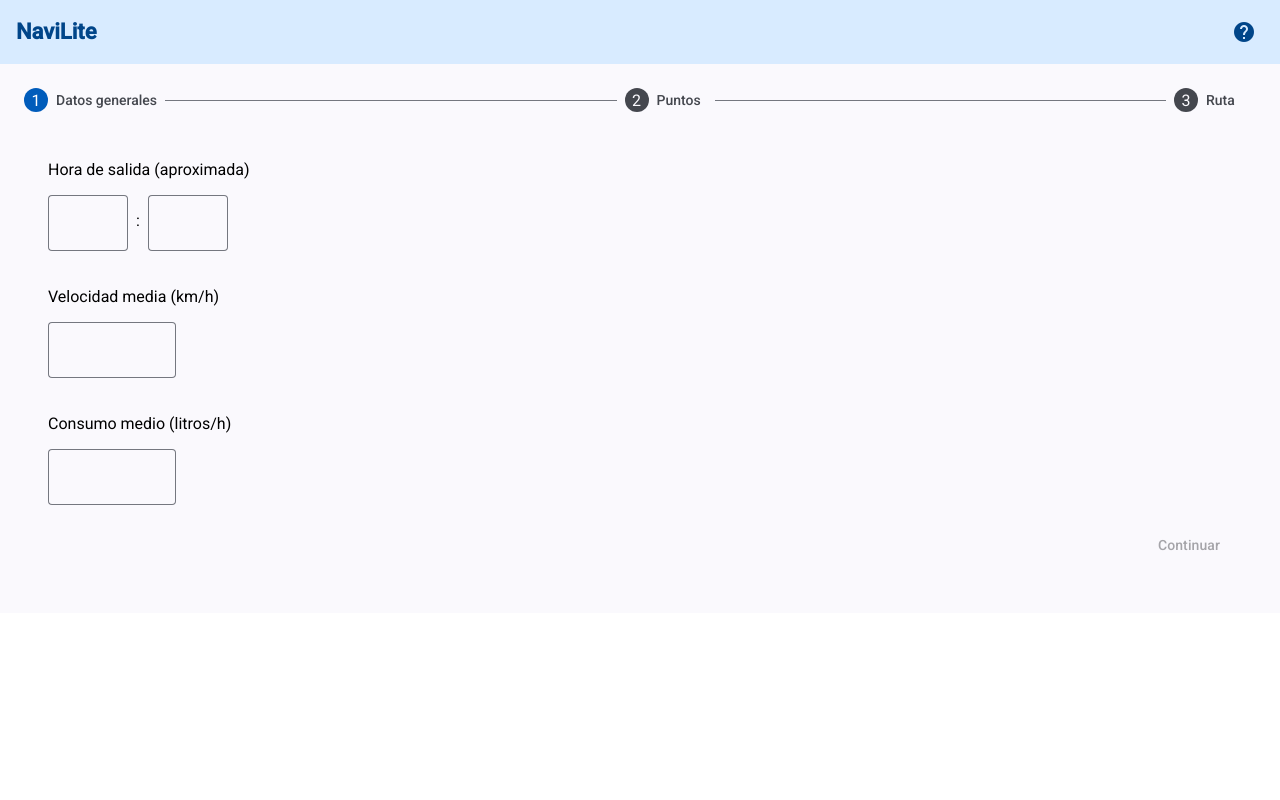
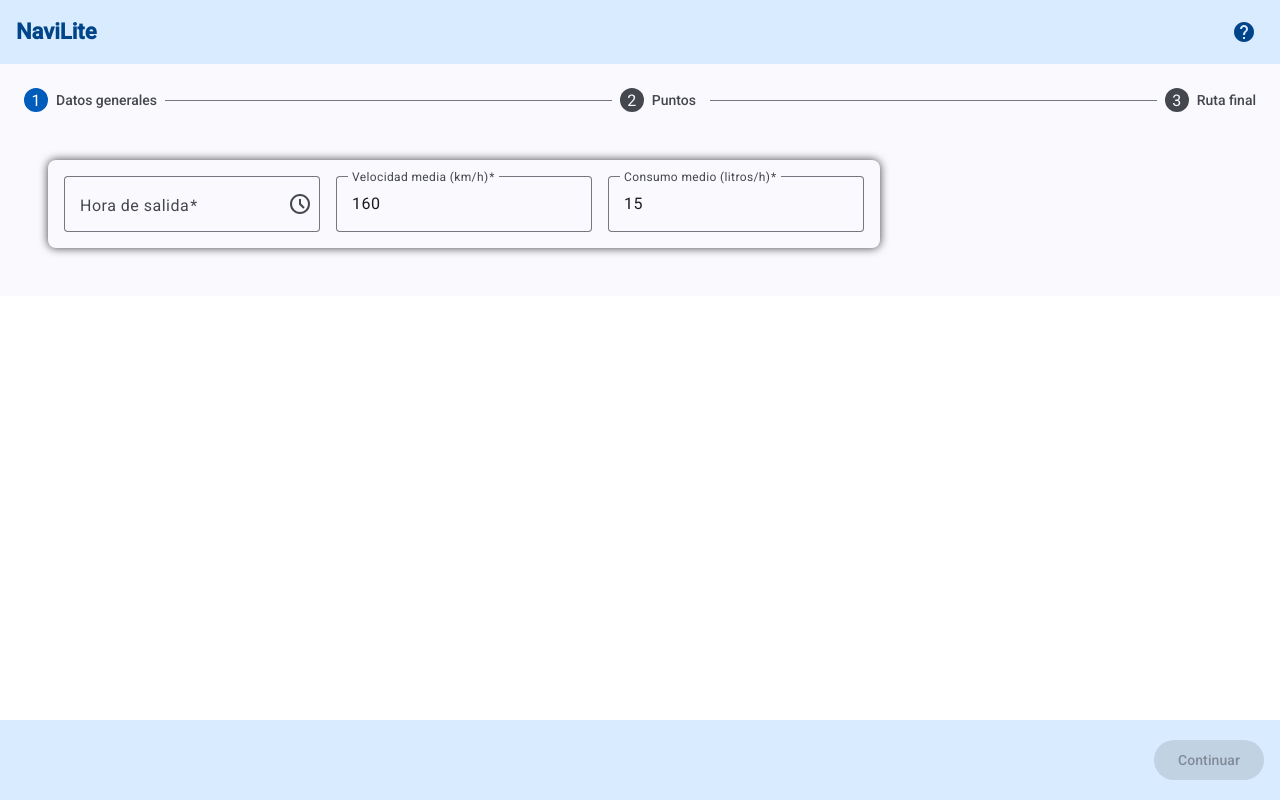
Before and after one commit to dnlsnchzln/navilite, an Angular app: page / in a window 1280 px wide. Built offline with nearby package versions, Linux system fonts and the light colour scheme.

Commit message:
- Se ha mejorado todo el stepper y ahora creo que no falla nada.
- Falta incluir el conversor a PDF.

```diff
--- a/src/app/app.component.html
+++ b/src/app/app.component.html
@@ -9,33 +9,26 @@
 <mat-stepper linear #stepper>
   <mat-step [stepControl]="dataForm" [editable]="true">
     <div class="form-container">
-      <form [formGroup]="dataForm">
+      <form class="nav-form" [formGroup]="dataForm">
         <ng-template matStepLabel>Datos generales</ng-template>
         <div class="data-form-fields">
 
-          <mat-label>Hora de salida (aproximada)</mat-label>
-          <div class="departure-time-field">
-            <mat-form-field appearance="outline" style="width: 80px;">
-              <input type="number" min="0" max="23" matInput formControlName="departureTimeHour" required>
-            </mat-form-field>
-            <p>:</p>
-            <mat-form-field appearance="outline" style="width: 80px;">
-              <input type="number" min="0" max="59" matInput formControlName="departureTimeMinute" required>
-            </mat-form-field>
-          </div>
-
-          <mat-label>Velocidad media (km/h)</mat-label>
-          <mat-form-field appearance="outline" style="width: 128px;">
-            <input type="number" min="1" matInput formControlName="meanVelocity" required>
+          <mat-form-field subscriptSizing="dynamic" appearance="outline" style="width: 256px;">
+            <mat-label>Hora de salida</mat-label>
+            <input matInput [matTimepicker]="picker" formControlName="departureTime" required>
+            <mat-timepicker-toggle matIconSuffix [for]="picker"></mat-timepicker-toggle>
+            <mat-timepicker interval="15min" #picker/>
           </mat-form-field>
 
-          <mat-label>Consumo medio (litros/h)</mat-label>
-          <mat-form-field appearance="outline" style="width: 128px;">
+          <mat-form-field subscriptSizing="dynamic" appearance="outline" style="width: 256px;">
+            <mat-label>Velocidad media (km/h)</mat-label>
+            <input type="number" min="80" matInput formControlName="meanVelocity" required>
+          </mat-form-field>
+
+          <mat-form-field subscriptSizing="dynamic" appearance="outline" style="width: 256px;">
+            <mat-label>Consumo medio (litros/h)</mat-label>
             <input type="number" min="0" matInput formControlName="meanConsumption" required>
           </mat-form-field>
-        </div>
-        <div style="width: 100%; display: flex; justify-content: end;">
-          <button mat-button matStepperNext [disabled]="!dataForm.valid">Continuar</button>
         </div>
       </form>
     </div>
@@ -111,18 +104,11 @@
             <p style="display: flex; flex-direction: row; gap: 5px; align-items: center;"><mat-icon>info</mat-icon>&nbsp;Aún no has añadido ningún punto</p>
           </div>
         </div>
-        <div *ngIf="dataSourceTable1.length > 1" class="generate-route-container">
-          <button matStepperNext mat-stroked-button (click)="generateRoute();">Generar ruta</button>
-        </div>
       </div>
-    </div>
-
-    <div style="width: 100%; display: flex;">
-      <button mat-button matStepperPrevious>Back</button>
     </div>
   </mat-step>
   <mat-step [editable]="true">
-    <ng-template matStepLabel>Ruta</ng-template>
+    <ng-template matStepLabel>Ruta final</ng-template>
 
     <div class="step3-container">
       <div class="step3-map-container">
@@ -135,57 +121,70 @@
           <ng-container matColumnDef="section">
             <th mat-header-cell *matHeaderCellDef> Tramo </th>
             <td mat-cell *matCellDef="let element"> {{element.section}} </td>
+            <td mat-footer-cell *matFooterCellDef>Total</td>
           </ng-container>
 
           <ng-container matColumnDef="origin">
             <th mat-header-cell *matHeaderCellDef> Origen </th>
             <td mat-cell *matCellDef="let element"> {{element.origin}} </td>
+            <td mat-footer-cell *matFooterCellDef></td>
           </ng-container>
 
           <ng-container matColumnDef="destination">
             <th mat-header-cell *matHeaderCellDef> Destino </th>
             <td mat-cell *matCellDef="let element"> {{element.destination}} </td>
+            <td mat-footer-cell *matFooterCellDef></td>
           </ng-container>
 
           <ng-container matColumnDef="distance">
             <th mat-header-cell *matHeaderCellDef> Distancia (km) </th>
             <td mat-cell *matCellDef="let element"> {{element.distance.toFixed(2)}} </td>
+            <td mat-footer-cell *matFooterCellDef> {{totalDistance.toFixed(2)}} </td>
           </ng-container>
 
           <ng-container matColumnDef="time1">
             <th mat-header-cell *matHeaderCellDef> Hora de salida </th>
             <td mat-cell *matCellDef="let element"> {{element.time1}} </td>
+            <td mat-footer-cell *matFooterCellDef></td>
           </ng-container>
 
           <ng-container matColumnDef="course">
             <th mat-header-cell *matHeaderCellDef> Rumbo </th>
             <td mat-cell *matCellDef="let element"> {{element.course}} </td>
+            <td mat-footer-cell *matFooterCellDef></td>
           </ng-container>
 
           <ng-container matColumnDef="time2">
             <th mat-header-cell *matHeaderCellDef> Tiempo estimado </th>
             <td mat-cell *matCellDef="let element"> {{element.time2}} </td>
+            <td mat-footer-cell *matFooterCellDef> {{getFormattedTimeFromDate(totalTime)}} </td>
           </ng-container>
 
           <ng-container matColumnDef="time3">
             <th mat-header-cell *matHeaderCellDef> Hora de llegada </th>
             <td mat-cell *matCellDef="let element"> {{element.time3}} </td>
+            <td mat-footer-cell *matFooterCellDef></td>
           </ng-container>
 
           <ng-container matColumnDef="consumption">
             <th mat-header-cell *matHeaderCellDef> Consumo (litros) </th>
             <td mat-cell *matCellDef="let element"> {{element.consumption.toFixed(2)}} </td>
+            <td mat-footer-cell *matFooterCellDef> {{totalConsumption.toFixed(2)}} </td>
           </ng-container>
 
           <tr mat-header-row *matHeaderRowDef="displayedColumnsTable2"></tr>
           <tr mat-row *matRowDef="let row; columns: displayedColumnsTable2;"></tr>
+          <tr mat-footer-row *matFooterRowDef="displayedColumnsTable2"></tr>
         </table>
       </div>
     </div>
-
-    <div>
-      <button mat-button matStepperPrevious>Back</button>
-      <button mat-button (click)="resetAllSteps(); stepper.reset();">Reset</button>
-    </div>
   </mat-step>
 </mat-stepper>
+
+<div class="nav-container">
+  <div *ngIf="currentStep == 1"></div>
+  <button *ngIf="currentStep > 1" mat-stroked-button (click)="stepper.previous(); decreaseCurrentStep();">Volver</button>
+  <button *ngIf="currentStep == 1" mat-flat-button (click)="stepper.next(); resetStep2(); increaseCurrentStep();" [disabled]="!dataForm.valid">Continuar</button>
+  <button *ngIf="currentStep == 2" mat-flat-button (click)="stepper.next(); resetStep3(); increaseCurrentStep(); generateRoute();" [disabled]="dataSourceTable1.length < 2">Generar ruta</button>
+  <button *ngIf="currentStep == 3" mat-flat-button (click)="stepper.reset(); resetAllSteps();">Reiniciar</button>
+</div>
--- a/src/app/app.component.scss
+++ b/src/app/app.component.scss
@@ -4,18 +4,29 @@
 }
 
 .form-container {
+    display: flex;
+    flex-direction: row;
+    justify-content: center;
+    align-items: center;
+
     margin: 24px;
+    padding: 16px;
+    width: fit-content;
+    max-width: calc(100% - 80px);
+
+    border-radius: 8px;
+
+    -webkit-box-shadow: 0px 0px 10px 0px rgba(0, 0, 0, 0.75);
+    -moz-box-shadow: 0px 0px 10px 0px rgba(0, 0, 0, 0.75);
+    box-shadow: 0px 0px 10px 0px rgba(0, 0, 0, 0.75);
 
     .data-form-fields {
         display: flex;
-        flex-direction: column;
+        flex-direction: row;
+        justify-content: space-around;
+        align-items: center;
         gap: 16px;
-
-        .departure-time-field {
-            display: flex;
-            flex-direction: row;
-            gap: 8px;
-        }
+        width: 100%;
     }
 }
 
@@ -133,8 +144,7 @@
     }
 }
 
-.step3-container
-{
+.step3-container {
     display: flex;
     flex-direction: row;
     width: calc(100% - 48px);
@@ -188,3 +198,29 @@
         }
     }
 }
+
+.nav-container
+{
+    display: flex;
+    flex-direction: row;
+    justify-content: space-between;
+    align-items: center;
+
+    padding: 16px;
+
+    background-color: #d8ebff;
+    width: calc(100% - 32px);
+    height: 48px;
+    position: fixed;
+    bottom: 0;
+
+    z-index: 400;
+}
+
+::ng-deep .mat-horizontal-stepper-header{
+    pointer-events: none !important;
+}
+
+tr.mat-mdc-footer-row td {
+    font-weight: bold;
+  }
--- a/src/app/app.component.ts
+++ b/src/app/app.component.ts
@@ -9,6 +9,8 @@ import { MatTable, MatTableModule } from '@angular/material/table';
 import { CommonModule } from '@angular/common';
 import { MatToolbarModule } from '@angular/material/toolbar';
 import { MatStepperModule } from '@angular/material/stepper';
+import { MatTimepickerModule } from '@angular/material/timepicker';
+import { MAT_DATE_LOCALE, provideNativeDateAdapter } from '@angular/material/core';
 
 export class Point {
   point: number;
@@ -62,7 +64,9 @@ export class Section {
             MatTableModule,
             CommonModule,
             MatToolbarModule,
-            MatStepperModule],
+            MatStepperModule,
+            MatTimepickerModule],
+  providers: [provideNativeDateAdapter(), {provide: MAT_DATE_LOCALE, useValue: 'es-ES'}],
   templateUrl: './app.component.html',
   styleUrl: './app.component.scss'
 })
@@ -74,10 +78,9 @@ export class AppComponent {
   //Form groups
   //Data form group
   dataForm: FormGroup = this._fb.group({
-    departureTimeHour: ['', [Validators.required, Validators.min(0), Validators.max(23)]],
-    departureTimeMinute: ['', [Validators.required, Validators.min(0), Validators.max(59)]],
-    meanVelocity: ['', [Validators.required, Validators.min(1)]],
-    meanConsumption: ['', [Validators.required, Validators.min(0)]]
+    departureTime: ['', [Validators.required]],
+    meanVelocity: [160, [Validators.required, Validators.min(80)]],
+    meanConsumption: [15, [Validators.required, Validators.min(0)]]
   });
 
   //Data form group
@@ -108,6 +111,7 @@ export class AppComponent {
 
   //Markers
   markerListStep2Map: Marker[] = [];
+  markerListStep3Map: Marker[] = [];
   auxMarkerStep2Map: Marker | null = null;
 
   //Polyline
@@ -132,14 +136,22 @@ export class AppComponent {
     shadowSize: [41, 41]
   });
 
+  //Stepper
+  currentStep: number = 1;
+
+  //Total
+  totalDistance: number = 0;
+  totalTime: number[] = [0, 0];
+  totalConsumption: number = 0;
+
   constructor()
   {
   }
 
   ngAfterViewInit(): void {
-    this.step2Map = new Map('step2map').setView([36.8513868, -5.5944967], 5);
+    this.step2Map = new Map('step2map').setView([36.8513868, -5.5944967], 6);
 
-    this.step3Map = new Map('step3map').setView([36.8513868, -5.5944967], 5);
+    this.step3Map = new Map('step3map').setView([36.8513868, -5.5944967], 6);
 
     tileLayer('https://{s}.tile.openstreetmap.fr/hot/{z}/{x}/{y}.png', {
       maxZoom: 19,
@@ -210,17 +222,24 @@ export class AppComponent {
     this.table1.renderRows();
   }
 
+  getFormattedTimeFromDate(date: number[])
+  {
+    let timeString: string = date[0] + ':' + (date[1] < 10 ? '0' : '') + date[1];
+    return timeString;
+  }
+
   generateRoute()
   {
     let pointList: Point[] = [...this.dataSourceTable1];
 
     pointList.push(pointList[0]);
 
-    let currentTime: number[] = [this.dataForm.get('departureTimeHour')?.value, this.dataForm.get('departureTimeMinute')?.value];
+    let departureTime: Date = this.dataForm.get('departureTime')?.value;
+    let currentTime: number[] = [departureTime.getHours(), departureTime.getMinutes()];
 
-    let totalDistance: number = 0;
-    let totalTime: number[] = [0, 0];
-    let totalConsumption: number = 0;
+    this.totalDistance = 0;
+    this.totalTime = [0, 0];
+    this.totalConsumption = 0;
 
     let latlngs = [];
 
@@ -234,26 +253,30 @@ export class AppComponent {
       //Calculates the distance between previous points (km)
       let distance = (Number(this.step2Map?.distance(latLng1, latLng2)) / 1000.0);
 
-      let time1 = currentTime[0] + ':' + (currentTime[1] < 10 ? '0' : '') + currentTime[1];
+      //Gets the time1 string from the current time
+      let time1 = this.getFormattedTimeFromDate(currentTime);
 
+      //Calculates the bearing between two latLng points
       let course = this.calculateBearing(latLng1.lat, latLng1.lng, latLng2.lat, latLng2.lng);
 
+      //Gets the hours and minutes for the current section, and stringify them
       let {hours, minutes} = this.dec2Time(distance / this.dataForm.get('meanVelocity')?.value);
+      let time2 = this.getFormattedTimeFromDate([hours, minutes]);
 
-      let time2 = hours + ':' + (minutes < 10 ? '0' : '') + minutes;
-
+      //Calculates the arrival time
       let destinationMinutes = (currentTime[1] + minutes) % 60;
       let destinationHours = (currentTime[0] + (hours + Math.floor( (currentTime[1] + minutes) / 60))) % 24;
-      let time3 = destinationHours + ':' + (destinationMinutes < 10 ? '0' : '') + destinationMinutes;
+      let time3 = this.getFormattedTimeFromDate([destinationHours, destinationMinutes]);
 
+      //Calculates the consumption for the current section
       let consumption: number = (distance / this.dataForm.get('meanVelocity')?.value) * this.dataForm.get('meanConsumption')?.value;
 
+      //Creates a new section an adds it to the section data source
       let newSection: Section = new Section((i + 1).toString(), pointList[i].name, pointList[i+1].name, distance, String(time1), course.toFixed(1).toString(), time2, String(time3), consumption);
       this.dataSourceTable2.push(newSection);
 
-      currentTime = [destinationHours, destinationMinutes];
-
       //Draws polylines between points
+      //TODO: REVISAR ESTO PARA EL RESET
       latlngs.push([latLng1, latLng2])
       let polyline: Polyline = new Polyline([latLng1, latLng2], {color: 'red', dashArray: '10, 10'});
       polyline.bindTooltip('Distancia: ' + distance.toFixed(2).toString() + ' km', {permanent: true});
@@ -261,18 +284,26 @@ export class AppComponent {
       this.routePolylines.push(polyline);
 
       //Calculates total variables
-      totalDistance += distance;
-      totalTime = [totalTime[0] + hours, totalTime[1] + minutes];
-      totalConsumption += consumption;
+      this.totalDistance += distance;
+      this.totalTime = [this.totalTime[0] + hours, this.totalTime[1] + minutes];
+      this.totalConsumption += consumption;
+
+      //Updates the current time
+      currentTime = [destinationHours, destinationMinutes];
     }
 
-    let routePolyline = new Polyline(latlngs, {color: 'red', dashArray: '10, 10'});
-    this.step3Map?.fitBounds(routePolyline.getBounds(), {animate: true, duration: 5});
+    //For each marker in the step 2 map, one for step 3 map is created and saved
+    this.markerListStep2Map.forEach((marker) => {
+      let newMarker: Marker = new Marker(marker.getLatLng(), {icon: this.blueIcon}).bindTooltip(marker.getTooltip()?.getContent()+'');
+      this.step3Map?.addLayer(newMarker);
+      this.markerListStep3Map.push(newMarker);
+    });
 
-    totalTime = [totalTime[0] + Math.floor(totalTime[1] / 60), (totalTime[1] % 60)]
+    //Sets the step 3 map bounds to the bounds of a polyline built from all the sections
+    let routePolyline = new Polyline(latlngs);
+    this.step3Map?.fitBounds(routePolyline.getBounds());
 
-    let newSection: Section = new Section('Total', '', '', totalDistance, '', '', totalTime[0] + ':' + (totalTime[1] < 10 ? '0' : '') + totalTime[1], '', totalConsumption);
-    this.dataSourceTable2.push(newSection);
+    this.totalTime = [this.totalTime[0] + Math.floor(this.totalTime[1] / 60), (this.totalTime[1] % 60)]
 
     this.table2.renderRows();
   }
@@ -305,19 +336,8 @@ export class AppComponent {
     return { hours, minutes };
   }
 
-  resetAllSteps()
+  resetStep2()
   {
-    //Step 3 table is reset
-    this.dataSourceTable2 = [];
-    this.table2.renderRows();
-
-    //Step 3 map Polylines are deleted
-    this.routePolylines.forEach((polyline) => {
-      this.step3Map?.removeLayer(polyline);
-    });
-
-    this.routePolylines = [];
-
     //Step 2 table is reset
     this.dataSourceTable1 = [];
     this.table1.renderRows();
@@ -326,8 +346,56 @@ export class AppComponent {
     this.pointForm.reset();
     this.pointForm.updateValueAndValidity();
 
+    //Step 2 map markers are deleted
+    this.markerListStep2Map.forEach((marker) => {
+      this.step2Map?.removeLayer(marker);
+    });
+
+    if (this.auxMarkerStep2Map != null)
+      this.step2Map?.removeLayer(this.auxMarkerStep2Map);
+
+    //Map view is set to default
+    this.step2Map?.setView([36.8513868, -5.5944967], 6);
+  }
+
+  resetStep3()
+  {
+    //Step 3 table is reset
+    this.dataSourceTable2 = [];
+    this.table2.renderRows();
+
+    //Step 3 map markers are deleted
+    this.markerListStep3Map.forEach((marker) => {
+      this.step3Map?.removeLayer(marker);
+    });
+
+    //Step 3 map Polylines are deleted
+    this.routePolylines.forEach((polyline) => {
+      this.step3Map?.removeLayer(polyline);
+    });
+
+    this.routePolylines = [];
+  }
+
+  resetAllSteps()
+  {
+    this.resetStep2();
+    this.resetStep3();
+
     //Step 1 form is reset
     this.dataForm.reset();
     this.dataForm.updateValueAndValidity();
+
+    this.currentStep = 1;
+  }
+
+  increaseCurrentStep()
+  {
+    this.currentStep++;
+  }
+
+  decreaseCurrentStep()
+  {
+    this.currentStep--;
   }
 }
```
